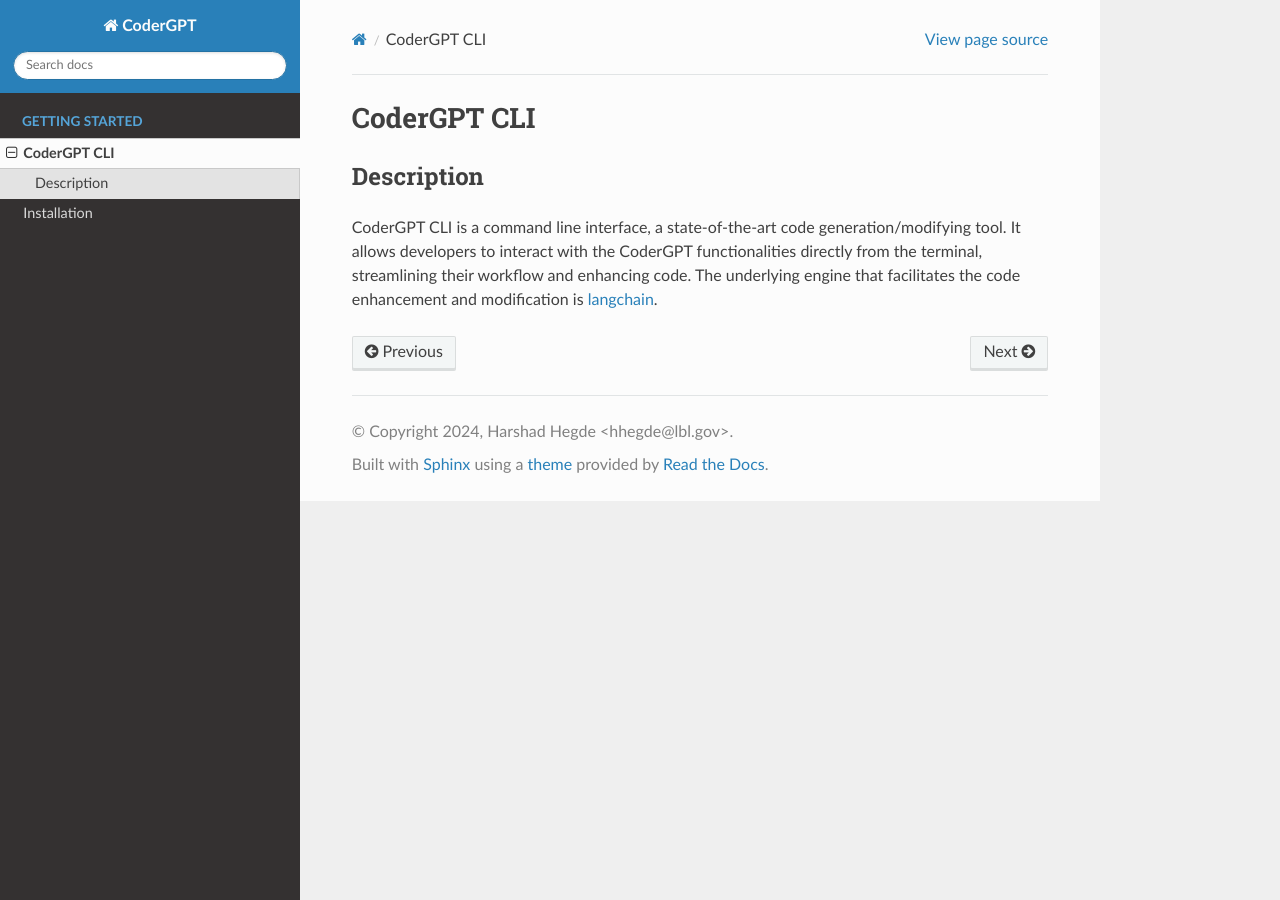
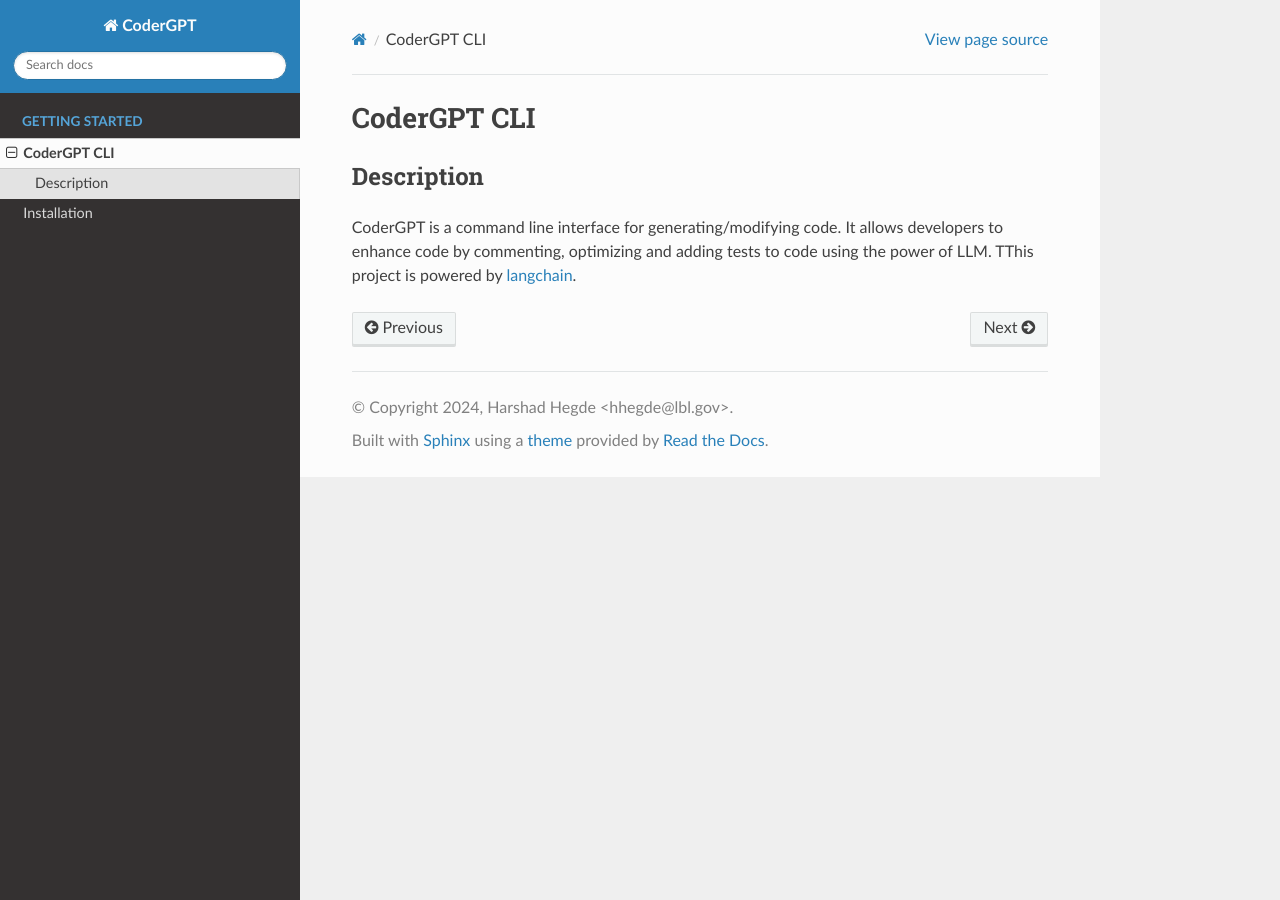
Before and after one commit to hrshdhgd/CoderGPT, a Sphinx documentation site: the page built from docs/description.rst, in a window 1280 px wide. Built offline with Sphinx 7.4.7 and the Read the Docs theme 2.0.0, drawn with Linux system fonts in a browser that asks for light colours; pages that are not in the unit, such as notebooks, are missing from menus.

Commit message:
updared docs

```diff
--- a/docs/description.rst
+++ b/docs/description.rst
@@ -6,9 +6,6 @@
 Description
 -----------
 
-CoderGPT CLI is a command line interface, a state-of-the-art code
-generation/modifying tool. It allows developers to interact with the
-CoderGPT functionalities directly from the terminal, streamlining their
-workflow and enhancing code. The underlying engine that facilitates
-the code enhancement and modification is `langchain
-<https://github.com/langchain-ai/langchain>`_.
+CoderGPT is a command line interface for generating/modifying code. It allows developers to
+enhance code by commenting, optimizing and adding tests to code using the power of LLM.
+TThis project is powered by `langchain <https://github.com/langchain-ai/langchain>`_.
```
Also changed, not shown: README.md (+3 -6 lines).
